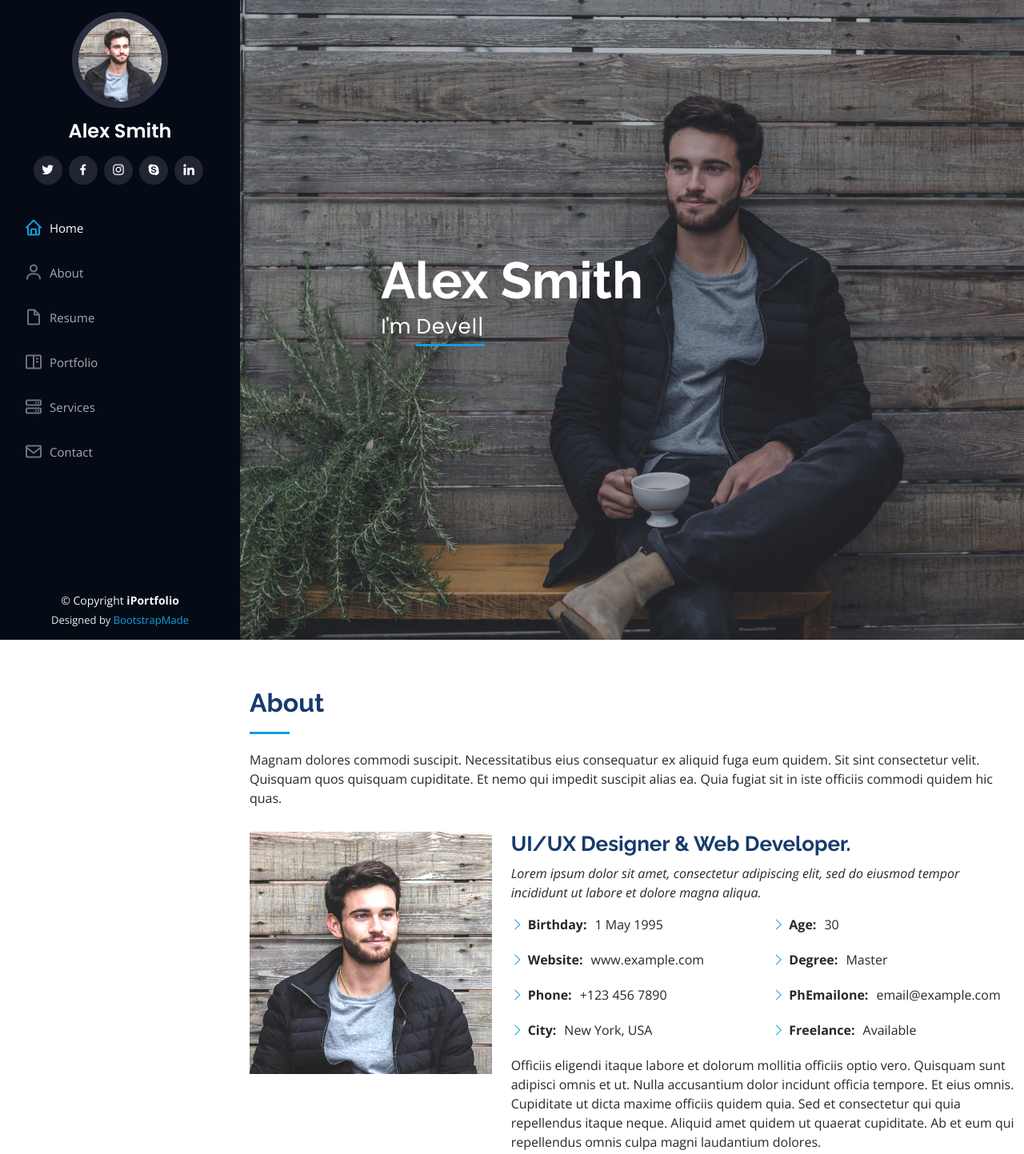
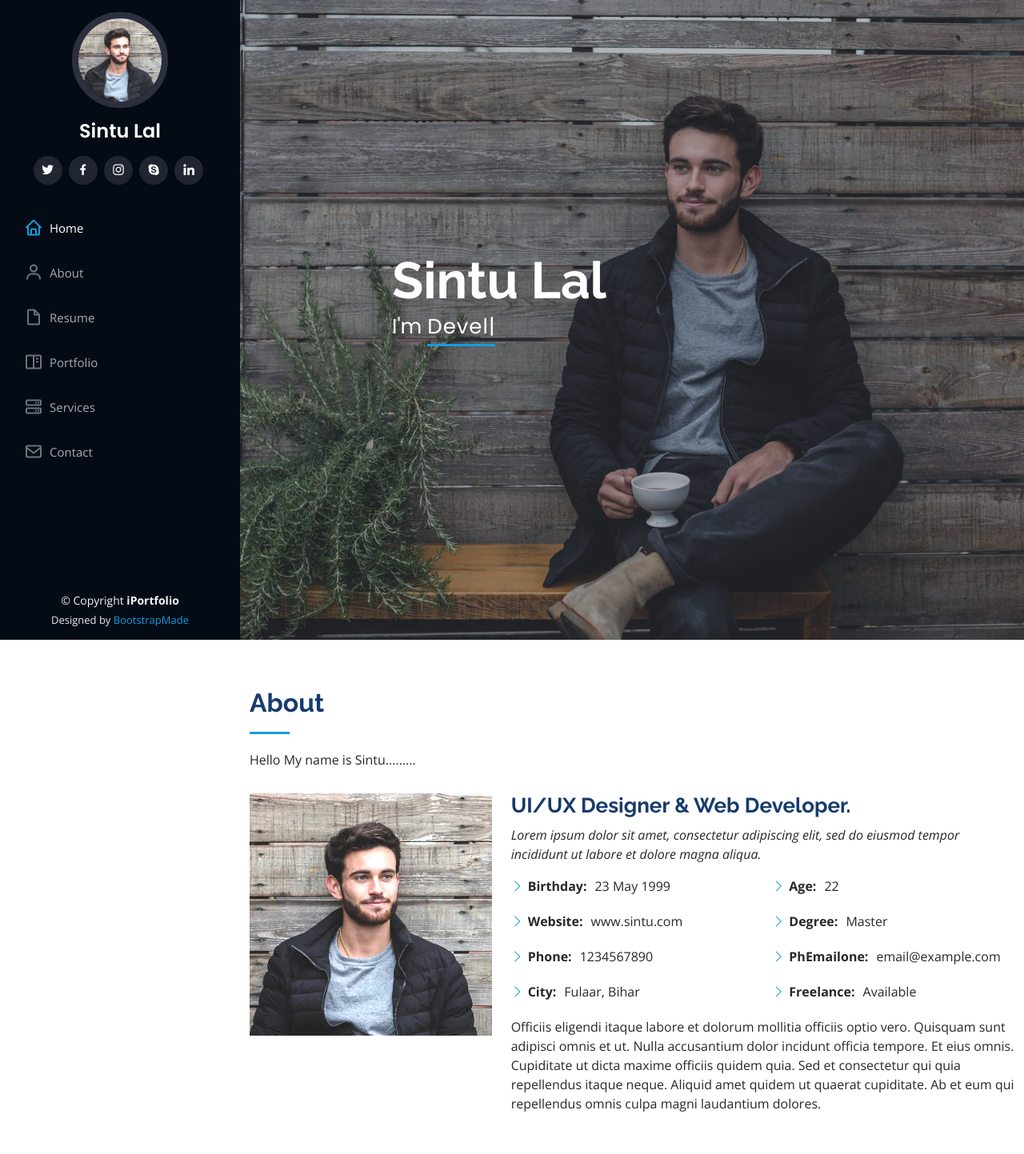
Before and after one commit to harshkumar99/harshkumar99.github.io, a plain HTML site: page index.html in a window 1280 px wide. Shown: the top 1443 px of the page at 80% size. Drawn offline with nearby package versions, Linux system fonts and the light colour scheme.

```diff
--- a/index.html
+++ b/index.html
@@ -46,7 +46,7 @@
 
       <div class="profile">
         <img src="assets/img/profile-img.jpg" alt="" class="img-fluid rounded-circle">
-        <h1 class="text-light"><a href="index.html">Alex Smith</a></h1>
+        <h1 class="text-light"><a href="index.html">Sintu Lal</a></h1>
         <div class="social-links mt-3 text-center">
           <a href="#" class="twitter"><i class="bx bxl-twitter"></i></a>
           <a href="#" class="facebook"><i class="bx bxl-facebook"></i></a>
@@ -72,7 +72,7 @@
   <!-- ======= Hero Section ======= -->
   <section id="hero" class="d-flex flex-column justify-content-center align-items-center">
     <div class="hero-container" data-aos="fade-in">
-      <h1>Alex Smith</h1>
+      <h1>Sintu Lal</h1>
       <p>I'm <span class="typed" data-typed-items="Designer, Developer, Freelancer, Photographer"></span></p>
     </div>
   </section><!-- End Hero -->
@@ -85,7 +85,7 @@
 
         <div class="section-title">
           <h2>About</h2>
-          <p>Magnam dolores commodi suscipit. Necessitatibus eius consequatur ex aliquid fuga eum quidem. Sit sint consectetur velit. Quisquam quos quisquam cupiditate. Et nemo qui impedit suscipit alias ea. Quia fugiat sit in iste officiis commodi quidem hic quas.</p>
+          <p>Hello My name is Sintu.........</p>
         </div>
 
         <div class="row">
@@ -101,15 +101,15 @@
             <div class="row">
               <div class="col-lg-6">
                 <ul>
-                  <li><i class="bi bi-chevron-right"></i> <strong>Birthday:</strong> <span>1 May 1995</span></li>
-                  <li><i class="bi bi-chevron-right"></i> <strong>Website:</strong> <span>www.example.com</span></li>
-                  <li><i class="bi bi-chevron-right"></i> <strong>Phone:</strong> <span>+123 456 7890</span></li>
-                  <li><i class="bi bi-chevron-right"></i> <strong>City:</strong> <span>New York, USA</span></li>
+                  <li><i class="bi bi-chevron-right"></i> <strong>Birthday:</strong> <span>23 May 1999</span></li>
+                  <li><i class="bi bi-chevron-right"></i> <strong>Website:</strong> <span>www.sintu.com</span></li>
+                  <li><i class="bi bi-chevron-right"></i> <strong>Phone:</strong> <span>1234567890</span></li>
+                  <li><i class="bi bi-chevron-right"></i> <strong>City:</strong> <span>Fulaar, Bihar</span></li>
                 </ul>
               </div>
               <div class="col-lg-6">
                 <ul>
-                  <li><i class="bi bi-chevron-right"></i> <strong>Age:</strong> <span>30</span></li>
+                  <li><i class="bi bi-chevron-right"></i> <strong>Age:</strong> <span>22</span></li>
                   <li><i class="bi bi-chevron-right"></i> <strong>Degree:</strong> <span>Master</span></li>
                   <li><i class="bi bi-chevron-right"></i> <strong>PhEmailone:</strong> <span>email@example.com</span></li>
                   <li><i class="bi bi-chevron-right"></i> <strong>Freelance:</strong> <span>Available</span></li>
```
Also changed, not shown: 1 other file.
